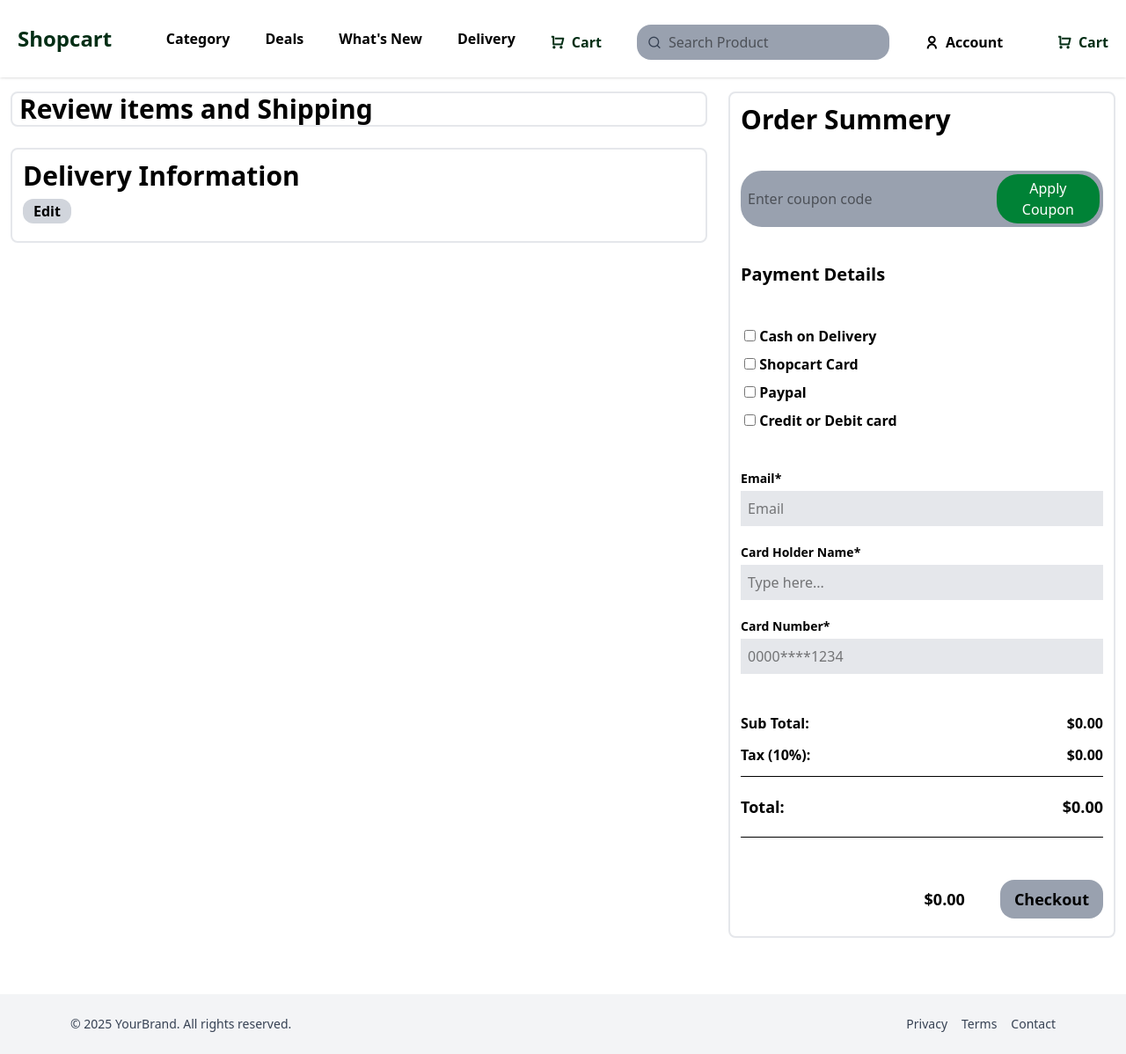
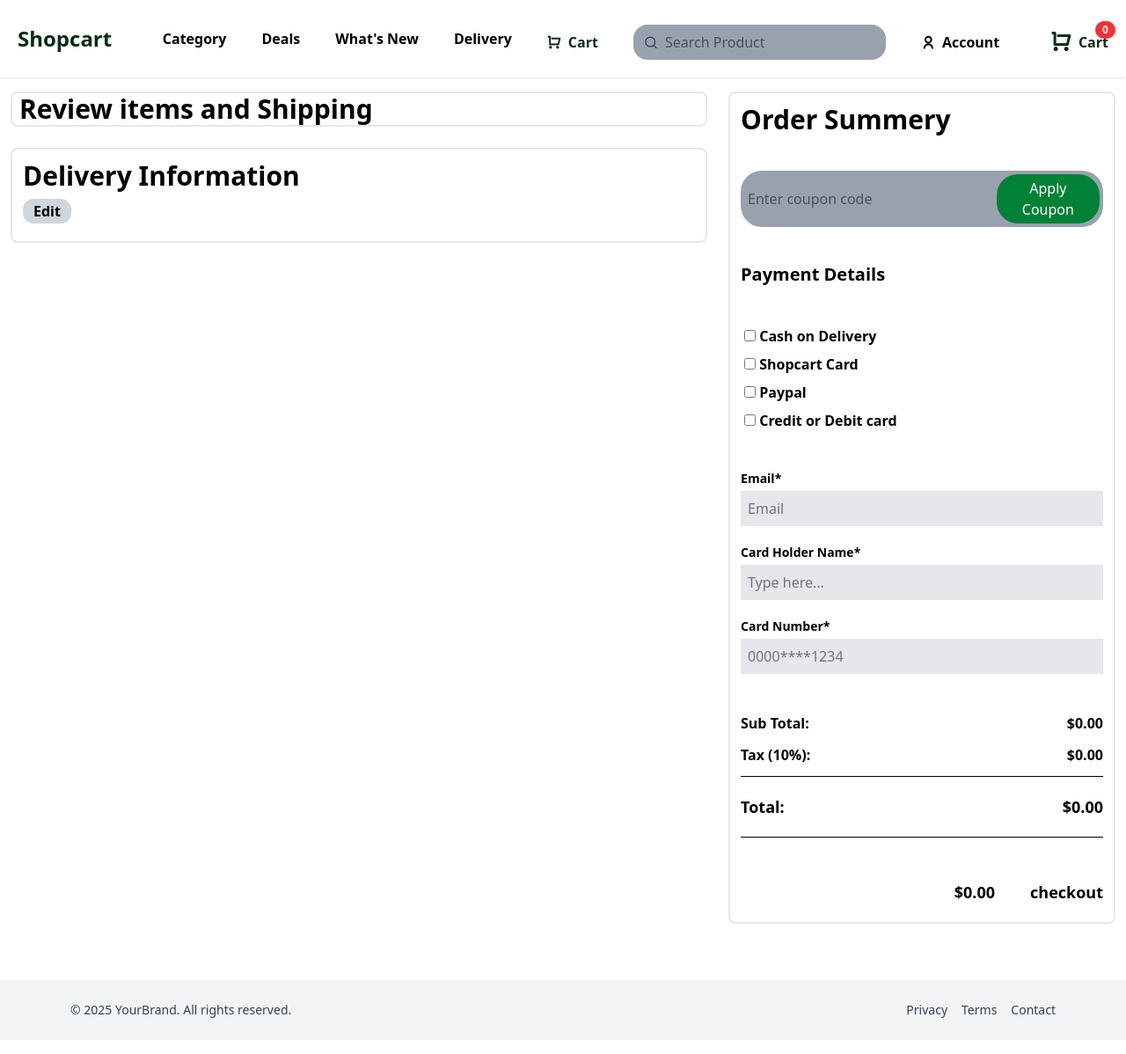
Before and after one commit to mac-101/Ecommerce-website, a React (Vite) app: page /checkout in a window 1280 px wide. Shown: the whole page at 88% size. Built offline with nearby package versions, Linux system fonts and the light colour scheme.

Commit message:
functionality done remaining designing ui

```diff
--- a/index.html
+++ b/index.html
@@ -7,6 +7,7 @@
     <title>vite-store</title>
 
     <link rel="stylesheet" href="https://cdnjs.cloudflare.com/ajax/libs/remixicon/4.6.0/remixicon.css" integrity="sha512-kJlvECunwXftkPwyvHbclArO8wszgBGisiLeuDFwNM8ws+wKIw0sv1os3ClWZOcrEB2eRXULYUsm8OVRGJKwGA==" crossorigin="anonymous" referrerpolicy="no-referrer" />
+    <script src="https://js.paystack.co/v1/inline.js"></script>
   </head>
   <body class="pt-20">
     <div id="root"></div>
--- a/package.json
+++ b/package.json
@@ -15,6 +15,7 @@
     "firebase": "^12.3.0",
     "react": "^19.1.1",
     "react-dom": "^19.1.1",
+    "react-paystack": "^6.0.0",
     "react-router-dom": "^7.9.4",
     "tailwindcss": "^4.1.14"
   },
--- a/src/components/cartService.jsx
+++ b/src/components/cartService.jsx
@@ -1,6 +1,15 @@
 export const addToCart = (product) => {
   const existingCart = JSON.parse(localStorage.getItem("cart")) || [];
 
+  const existingItem = existingCart.find((item) => item.id === product.id);
+
+  if (existingItem) {
+    existingItem.quantity += product.quantity || 1;
+    const updatedCart = existingCart.map((item) =>
+      item.id === product.id ? existingItem : item
+    );
+    localStorage.setItem("cart", JSON.stringify(updatedCart));
+  } else {
     const newItem = {
       id: product.id,
       title: product.title,
@@ -11,7 +20,10 @@ export const addToCart = (product) => {
       description: product.description,
       createdAt: new Date(),
     };
-
     const updatedCart = [...existingCart, newItem];
     localStorage.setItem("cart", JSON.stringify(updatedCart));
+  }
+
+  // 🔔 Notify listeners
+  window.dispatchEvent(new Event("cartUpdated"));
 };
--- a/src/components/header.jsx
+++ b/src/components/header.jsx
@@ -7,6 +7,29 @@ export default function Header() {
   const hideNav = () => {
     setSideNav(false);
   };
+
+  const [checkoutGoods, setCheckoutGoods] = useState([]);
+
+  useEffect(() => {
+    const fetchCartProducts = () => {
+      const stored = localStorage.getItem("cart");
+      const cartItems = stored ? JSON.parse(stored) : [];
+      setCheckoutGoods(cartItems);
+    };
+
+    fetchCartProducts(); // initial load
+
+    const handleCartUpdate = () => {
+      fetchCartProducts(); // refresh on update
+    };
+
+    window.addEventListener("cartUpdated", handleCartUpdate);
+
+    return () => {
+      window.removeEventListener("cartUpdated", handleCartUpdate);
+    };
+  }, []);
+
 
   const toggleSideNav = () => {
     setSideNav((prev) => !prev);
@@ -31,6 +54,7 @@ export default function Header() {
         <p className="hover:text-green-950 hover:font-bold">What's New</p>
         <p className="hover:text-green-950 hover:font-bold">Delivery</p>
         <Link to="/cart">
+
           <button className="text-green-950 font-bold flex hover:font-extrabold items-center gap-2 mt-2">
             <i className="ri-shopping-cart-line"></i>
             Cart
@@ -66,13 +90,17 @@ export default function Header() {
         <div className="hidden lg:flex items-center gap-10">{NavContent}</div>
 
         {/* Right side icons */}
-        <div className="flex gap-5">
+        <div className="flex gap-5 items-center relative">
           <Link to="/cart">
-            <button className="text-green-950 font-bold flex hover:font-extrabold items-center gap-2 mt-2">
-              <i className="ri-shopping-cart-line"></i>
-              Cart
+            <button className="text-green-950 font-bold flex hover:font-extrabold items-center gap-2 mt-2 relative">
+              <i className="ri-shopping-cart-line text-2xl"></i>
+              <span className="absolute -top-2 -right-2 bg-red-500 text-white text-xs px-2 py-0.5 rounded-full">
+                {checkoutGoods.reduce((sum, item) => sum + item.quantity, 0)}
+              </span>
+              <span>Cart</span>
             </button>
           </Link>
+
           <button
             onClick={toggleSideNav}
             className="block lg:hidden text-2xl text-green-950"
--- a/src/index.css
+++ b/src/index.css
@@ -9,3 +9,7 @@
 .scrollbar-hide {
   scrollbar-width: none;
 }
+
+.back{
+  color:#474545;
+}
--- a/src/pages/cart.jsx
+++ b/src/pages/cart.jsx
@@ -11,9 +11,13 @@ export default function Cart() {
   };
 
   const deleteCartProduct = (id) => {
-    const updatedCart = cartItems.filter(item => item.id !== id);
-    setCartItems(updatedCart);
+    const existingCart = JSON.parse(localStorage.getItem("cart")) || [];
+    const updatedCart = existingCart.filter(item => item.id !== id);
+
     localStorage.setItem("cart", JSON.stringify(updatedCart));
+
+    // 🔔 Notify other components to refresh
+    window.dispatchEvent(new Event("cartUpdated"));
   };
 
   const updateQuantity = (id, newQty) => {
--- a/src/pages/checkout.jsx
+++ b/src/pages/checkout.jsx
@@ -1,4 +1,5 @@
 import { useState, useEffect } from "react";
+
 
 export default function Checkout() {
     const [checkoutGoods, setCheckoutGoods] = useState([]);
@@ -31,8 +32,13 @@ export default function Checkout() {
         return subTotal + tax;
     };
     const editAddress = () => {
-        setShowInput(true); // show input field
+        setShowInput(true);
     };
+
+    const amount = Math.floor(getTotal(checkoutGoods) * 100);
+
+    console.log(amount)
+
 
     const submit = () => {
         setAddress(demoAddress); // save input to address
@@ -40,6 +46,39 @@ export default function Checkout() {
         setDemoAddress("")
 
     };
+
+    const [email, setEmail] = useState(""); // connect this to your email input
+
+    const handlePaystackPayment = () => {
+        const paystack = window.PaystackPop.setup({
+            key: import.meta.env.VITE_PAYSTACK_API,
+            email: email, // customer's email
+            amount: amount,
+            currency: "NGN",
+            ref: `${Date.now()}`, // unique reference
+            metadata: {
+                custom_fields: [
+                    {
+                        display_name: "Customer Name",
+                        variable_name: "customer_name",
+                        value: "Shopcart Customer",
+                    },
+                ],
+            },
+            callback: function (response) {
+                alert("Payment successful! Reference: " + response.reference);
+                console.log(response);
+            },
+            onClose: function () {
+                alert("Payment cancelled.");
+            },
+        });
+
+        paystack.openIframe(); // 🔥 opens the Paystack modal
+    };
+
+
+
 
     useEffect(() => {
         fetchCartProducts();
@@ -109,7 +148,14 @@ export default function Checkout() {
                     <div className="p-1 font-semibold"><input type="checkbox" /> Credit or Debit card</div>
                 </div>
                 <label htmlFor="email" className="text-sm font-semibold">Email*</label>
-                <input type="text" id="email" className="bg-gray-200 p-2 my-1 mb-5" placeholder="Email" />
+                <input
+                    type="email"
+                    id="email"
+                    value={email}
+                    onChange={(e) => setEmail(e.target.value)}
+                    className="bg-gray-200 p-2 my-1 mb-5"
+                    placeholder="Email"
+                />
 
                 <label htmlFor="name" className="text-sm font-semibold">Card Holder Name*</label>
                 <input type="text" id="name" className="bg-gray-200 p-2 my-1 mb-5" placeholder="Type here..." />
@@ -143,7 +189,7 @@ export default function Checkout() {
                 </div>
                 <div className="flex gap-10 justify-end items-center text-lg font-bold my-2">
                     <p className="">${getTotal(checkoutGoods).toFixed(2)}</p>
-                    <button className="py-2 px-4 bg-gray-400 rounded-2xl">Checkout</button>
+                    <button onClick={handlePaystackPayment}>checkout</button>
                 </div>
             </div>
         </div>
```
Also changed, not shown: 2 other files (tests, documents, lock files or other folders). Lines whose indentation alone changed are shown as unchanged.
